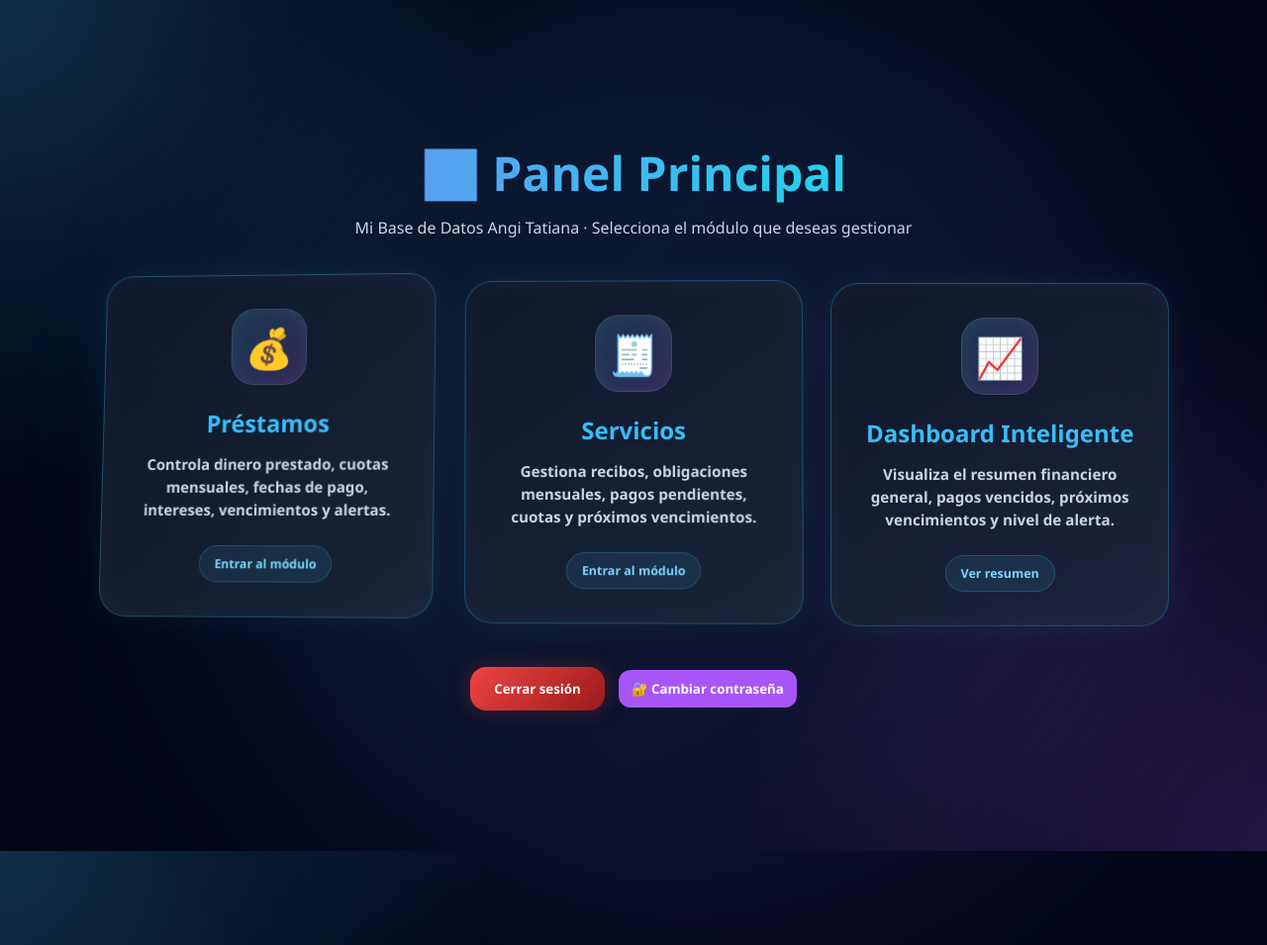
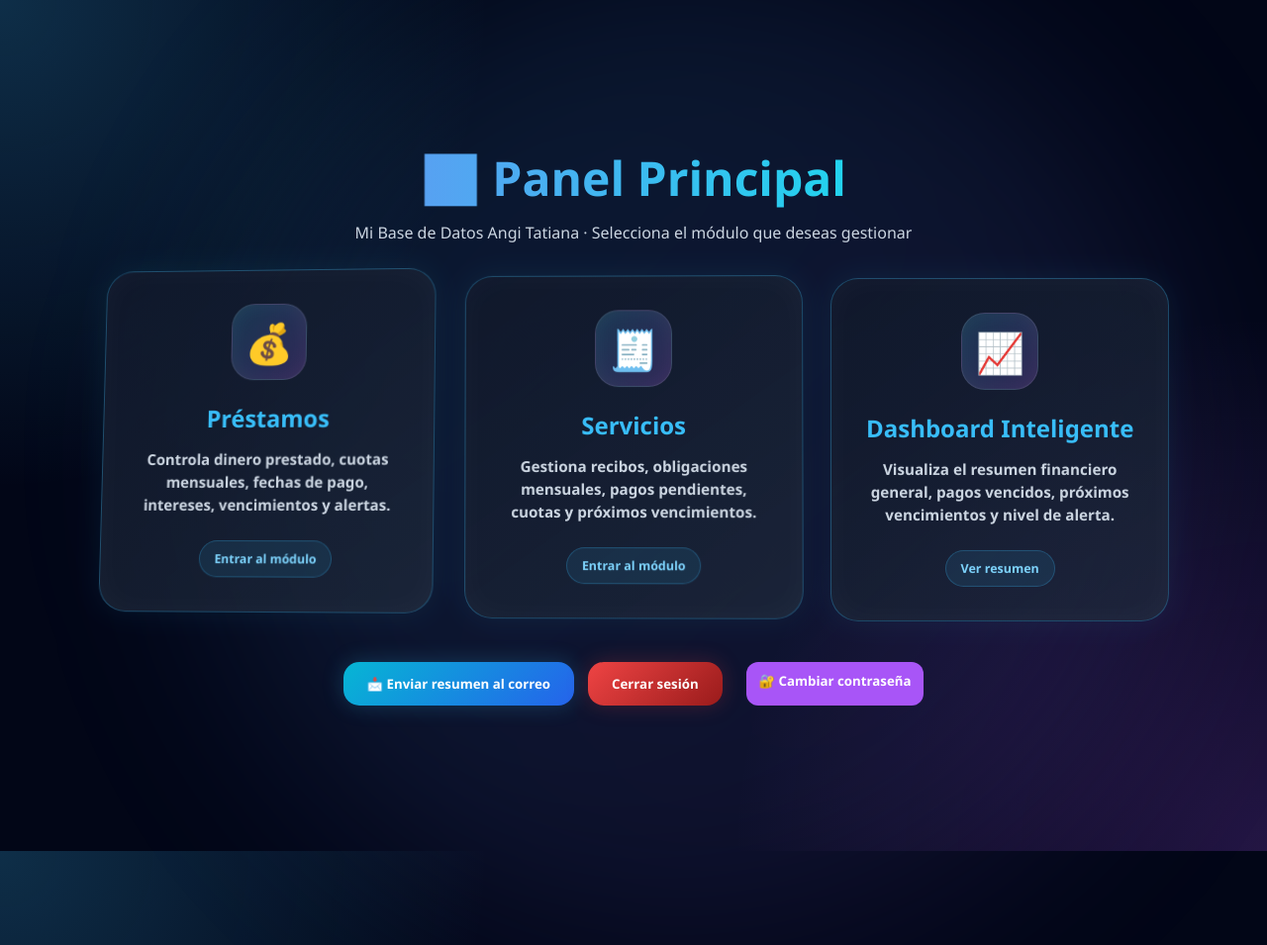
Before and after one commit to juliancho18/Proyecto-control-de-inventario-de-finanzas, a Flask app: template app/templates/menu.html in a window 1280 px wide. Shown: the whole page at 99% size. Run offline with Flask 3, Linux system fonts and the light colour scheme; the template is opened without the code that fills it, so the values that code supplies are empty.

Commit message:
Agrega control de pago mensual de servicios y envio de resumen

```diff
--- a/app.py
+++ b/app.py
@@ -82,6 +82,18 @@ def init_db():
         )
     """)
 
+    conn.execute("""
+        CREATE TABLE IF NOT EXISTS pagos_servicios_mensuales (
+            id INTEGER PRIMARY KEY AUTOINCREMENT,
+            servicio_id INTEGER NOT NULL,
+            mes_pago TEXT NOT NULL,
+            estado TEXT DEFAULT 'pagado',
+            fecha_marcado TEXT NOT NULL,
+            UNIQUE(servicio_id, mes_pago),
+            FOREIGN KEY(servicio_id) REFERENCES servicios(id)
+        )
+    """)
+
     conn.commit()
     conn.close()
 
@@ -103,6 +115,10 @@ def fecha(fecha_str):
     return datetime.strptime(fecha_str, "%Y-%m-%d").date()
 
 
+def mes_actual_clave():
+    return date.today().strftime("%Y-%m")
+
+
 def estado_item(item):
     hoy = date.today()
     fecha_pago = fecha(item["fecha_pago"])
@@ -121,12 +137,15 @@ def estado_item(item):
     return "Pendiente", "blue", 0
 
 
-def estado_servicio_mensual(dia_pago):
+def estado_servicio_mensual(dia_pago, pagado_mes=False):
     hoy = date.today()
     dia_actual = hoy.day
     dia_pago = int(dia_pago)
 
     dias_restantes = dia_pago - dia_actual
+
+    if pagado_mes:
+        return "Pagado este mes", "green", dias_restantes
 
     if dias_restantes > 2:
         return "Al día", "green", dias_restantes
@@ -223,9 +242,23 @@ def enviar_correo(asunto, mensaje_html, mensaje_texto=None):
         raise
 
 
+def obtener_ids_servicios_pagados_mes(conn, mes_pago=None):
+    if not mes_pago:
+        mes_pago = mes_actual_clave()
+
+    pagos = conn.execute("""
+        SELECT servicio_id
+        FROM pagos_servicios_mensuales
+        WHERE mes_pago = ? AND estado = 'pagado'
+    """, (mes_pago,)).fetchall()
+
+    return {p["servicio_id"] for p in pagos}
+
+
 def obtener_alertas_vencimientos():
     hoy = date.today()
     dias_alerta = int(os.getenv("NOTIFICAR_DIAS", "3"))
+    mes_pago = mes_actual_clave()
 
     alertas_prestamos = []
     alertas_servicios = []
@@ -252,6 +285,8 @@ def obtener_alertas_vencimientos():
         ORDER BY dia_pago ASC
     """).fetchall()
 
+    servicios_pagados_mes = obtener_ids_servicios_pagados_mes(conn, mes_pago)
+
     conn.close()
 
     for c in cuotas:
@@ -275,7 +310,10 @@ def obtener_alertas_vencimientos():
             })
 
     for s in servicios:
-        semaforo, color, dias = estado_servicio_mensual(s["dia_pago"])
+        if s["id"] in servicios_pagados_mes:
+            continue
+
+        semaforo, color, dias = estado_servicio_mensual(s["dia_pago"], pagado_mes=False)
 
         if dias <= dias_alerta:
             if dias > 0:
@@ -370,6 +408,109 @@ def construir_correo_alertas(alertas_prestamos, alertas_servicios):
     """
 
     texto = "Alertas Control Angi Tatiana. Revisa préstamos y servicios próximos a vencer."
+
+    return html, texto
+
+
+def construir_correo_resumen_actualizado():
+    conn = get_connection()
+
+    prestamos_db = conn.execute("SELECT * FROM prestamos ORDER BY id DESC").fetchall()
+    servicios_db = conn.execute("SELECT * FROM servicios ORDER BY dia_pago ASC").fetchall()
+    cuotas_db = conn.execute("SELECT * FROM cuotas").fetchall()
+    servicios_pagados_mes = obtener_ids_servicios_pagados_mes(conn)
+
+    conn.close()
+
+    total_prestamos = sum(p["valor_prestado"] for p in prestamos_db)
+    total_servicios = sum(s["valor_mensual"] for s in servicios_db)
+    deuda_pendiente = sum(c["valor_total"] for c in cuotas_db if c["estado"] != "pagado")
+
+    cuotas_pagadas = sum(1 for c in cuotas_db if c["estado"] == "pagado")
+    cuotas_pendientes = sum(1 for c in cuotas_db if c["estado"] != "pagado")
+
+    servicios_pagados = 0
+    servicios_pendientes = 0
+    filas_servicios = ""
+
+    for s in servicios_db:
+        pagado_mes = s["id"] in servicios_pagados_mes
+        semaforo, color, dias = estado_servicio_mensual(s["dia_pago"], pagado_mes)
+
+        if pagado_mes:
+            servicios_pagados += 1
+            estado_pago = "Pagado este mes"
+        else:
+            servicios_pendientes += 1
+            if dias > 0:
+                estado_pago = f"Pendiente - vence en {dias} día(s)"
+            elif dias == 0:
+                estado_pago = "Pendiente - vence hoy"
+            else:
+                estado_pago = f"Pendiente - vencido hace {abs(dias)} día(s)"
+
+        filas_servicios += f"""
+        <tr>
+            <td>{s['nombre_servicio']}</td>
+            <td>{s['proveedor']}</td>
+            <td>Día {s['dia_pago']}</td>
+            <td>${s['valor_mensual']:,.0f}</td>
+            <td><strong>{estado_pago}</strong></td>
+        </tr>
+        """
+
+    alertas_prestamos, alertas_servicios = obtener_alertas_vencimientos()
+    total_alertas = len(alertas_prestamos) + len(alertas_servicios)
+
+    html = f"""
+    <html>
+    <body style="font-family: Arial, sans-serif; background:#020617; color:#e5e7eb; padding:24px;">
+        <div style="max-width:900px; margin:auto; background:#0f172a; padding:24px; border-radius:18px; border:1px solid #38bdf8;">
+            <h1 style="color:#38bdf8;">📊 Resumen actualizado - Control Angi Tatiana</h1>
+            <p>Este es el estado actualizado del sistema financiero.</p>
+
+            <h2 style="color:#facc15;">Indicadores generales</h2>
+            <ul>
+                <li><strong>Total prestado registrado:</strong> ${total_prestamos:,.0f}</li>
+                <li><strong>Deuda pendiente en cuotas:</strong> ${deuda_pendiente:,.0f}</li>
+                <li><strong>Total mensual de servicios:</strong> ${total_servicios:,.0f}</li>
+                <li><strong>Cuotas pagadas:</strong> {cuotas_pagadas}</li>
+                <li><strong>Cuotas pendientes:</strong> {cuotas_pendientes}</li>
+                <li><strong>Servicios pagados este mes:</strong> {servicios_pagados}</li>
+                <li><strong>Servicios pendientes este mes:</strong> {servicios_pendientes}</li>
+                <li><strong>Alertas activas:</strong> {total_alertas}</li>
+            </ul>
+
+            <h2 style="color:#38bdf8; margin-top:28px;">🧾 Servicios registrados</h2>
+            <table width="100%" cellpadding="10" cellspacing="0" style="border-collapse:collapse;">
+                <thead>
+                    <tr style="background:#1e293b;">
+                        <th>Servicio</th>
+                        <th>Proveedor</th>
+                        <th>Día pago</th>
+                        <th>Valor</th>
+                        <th>Estado mensual</th>
+                    </tr>
+                </thead>
+                <tbody>
+                    {filas_servicios if filas_servicios else '<tr><td colspan="5">Sin servicios registrados.</td></tr>'}
+                </tbody>
+            </table>
+
+            <p style="margin-top:28px; color:#94a3b8;">
+                Correo generado manualmente desde el Panel Principal.
+            </p>
+        </div>
+    </body>
+    </html>
+    """
+
+    texto = (
+        "Resumen actualizado Control Angi Tatiana. "
+        f"Total servicios mensual: {total_servicios:,.0f}. "
+        f"Deuda pendiente en cuotas: {deuda_pendiente:,.0f}. "
+        f"Alertas activas: {total_alertas}."
+    )
 
     return html, texto
 
@@ -471,6 +612,25 @@ def menu():
         return redirect(url_for("login"))
 
     return render_template("menu.html")
+
+
+@app.route("/enviar_resumen_correo", methods=["POST"])
+def enviar_resumen_correo():
+    if not login_required():
+        return redirect(url_for("login"))
+
+    try:
+        html, texto = construir_correo_resumen_actualizado()
+        enviar_correo(
+            "Resumen actualizado - Control Angi Tatiana",
+            html,
+            texto
+        )
+        flash("Resumen actualizado enviado correctamente al correo.")
+    except Exception as e:
+        flash(f"No se pudo enviar el resumen por correo: {e}")
+
+    return redirect(url_for("menu"))
 
 
 @app.route("/prestamos")
@@ -619,27 +779,34 @@ def servicios():
     servicios_raw = conn.execute(
         "SELECT * FROM servicios ORDER BY dia_pago ASC"
     ).fetchall()
+
+    servicios_pagados_mes = obtener_ids_servicios_pagados_mes(conn)
     conn.close()
 
     lista = []
     servicios_vencidos = 0
     servicios_por_vencer = 0
+    servicios_pagados = 0
 
     for s in servicios_raw:
         item = dict(s)
+        pagado_mes = item["id"] in servicios_pagados_mes
 
-        semaforo, color, dias_restantes = estado_servicio_mensual(item["dia_pago"])
+        semaforo, color, dias_restantes = estado_servicio_mensual(item["dia_pago"], pagado_mes)
         proxima_fecha = proxima_fecha_servicio(item["dia_pago"])
 
         item["semaforo"] = semaforo
         item["color"] = color
         item["dias_restantes"] = dias_restantes
         item["proxima_fecha"] = proxima_fecha.strftime("%Y-%m-%d")
+        item["pagado_mes_actual"] = pagado_mes
+        item["estado_pago_mes"] = "pagado" if pagado_mes else "pendiente"
 
-        if color == "red":
+        if pagado_mes:
+            servicios_pagados += 1
+        elif color == "red":
             servicios_vencidos += 1
-
-        if color == "yellow":
+        elif color == "yellow":
             servicios_por_vencer += 1
 
         lista.append(item)
@@ -650,7 +817,8 @@ def servicios():
         cantidad_servicios=len(lista),
         total_mensual=sum(s["valor_mensual"] for s in lista),
         servicios_vencidos=servicios_vencidos,
-        servicios_por_vencer=servicios_por_vencer
+        servicios_por_vencer=servicios_por_vencer,
+        servicios_pagados=servicios_pagados
     )
 
 
@@ -688,6 +856,47 @@ def crear_servicio():
     return redirect(url_for("servicios"))
 
 
+@app.route("/actualizar_pago_servicio/<int:id>", methods=["POST"])
+def actualizar_pago_servicio(id):
+    if not login_required():
+        return redirect(url_for("login"))
+
+    estado_pago = request.form.get("estado_pago", "pendiente")
+    mes_pago = mes_actual_clave()
+    hoy = date.today().strftime("%Y-%m-%d")
+
+    conn = get_connection()
+
+    servicio = conn.execute(
+        "SELECT * FROM servicios WHERE id = ?",
+        (id,)
+    ).fetchone()
+
+    if not servicio:
+        conn.close()
+        flash("Servicio no encontrado.")
+        return redirect(url_for("servicios"))
+
+    if estado_pago == "pagado":
+        conn.execute("""
+            INSERT OR REPLACE INTO pagos_servicios_mensuales
+            (servicio_id, mes_pago, estado, fecha_marcado)
+            VALUES (?, ?, ?, ?)
+        """, (id, mes_pago, "pagado", hoy))
+        flash("Servicio marcado como pagado para el mes actual.")
+    else:
+        conn.execute("""
+            DELETE FROM pagos_servicios_mensuales
+            WHERE servicio_id = ? AND mes_pago = ?
+        """, (id, mes_pago))
+        flash("Servicio devuelto a pendiente para el mes actual.")
+
+    conn.commit()
+    conn.close()
+
+    return redirect(url_for("servicios"))
+
+
 @app.route("/detalle_servicio/<int:id>")
 def detalle_servicio(id):
     if not login_required():
@@ -700,6 +909,7 @@ def detalle_servicio(id):
         (id,)
     ).fetchone()
 
+    servicios_pagados_mes = obtener_ids_servicios_pagados_mes(conn)
     conn.close()
 
     if not servicio_raw:
@@ -707,14 +917,17 @@ def detalle_servicio(id):
         return redirect(url_for("servicios"))
 
     servicio = dict(servicio_raw)
+    pagado_mes = servicio["id"] in servicios_pagados_mes
 
-    semaforo, color, dias_restantes = estado_servicio_mensual(servicio["dia_pago"])
+    semaforo, color, dias_restantes = estado_servicio_mensual(servicio["dia_pago"], pagado_mes)
     proxima_fecha = proxima_fecha_servicio(servicio["dia_pago"])
 
     servicio["semaforo"] = semaforo
     servicio["color"] = color
     servicio["dias_restantes"] = dias_restantes
     servicio["proxima_fecha"] = proxima_fecha.strftime("%Y-%m-%d")
+    servicio["pagado_mes_actual"] = pagado_mes
+    servicio["estado_pago_mes"] = "pagado" if pagado_mes else "pendiente"
 
     return render_template(
         "detalle_servicio.html",
@@ -728,7 +941,7 @@ def pagar(tipo, id):
         return redirect(url_for("login"))
 
     if tipo != "prestamo":
-        flash("Los servicios mensuales no manejan cuotas individuales.")
+        flash("Los servicios mensuales se pagan desde el selector del módulo Servicios.")
         return redirect(url_for("servicios"))
 
     conn = get_connection()
@@ -754,7 +967,7 @@ def editar_cuota(tipo, id):
         return redirect(url_for("login"))
 
     if tipo != "prestamo":
-        flash("Los servicios mensuales no manejan cuotas individuales.")
+        flash("Los servicios mensuales se gestionan desde el selector del módulo Servicios.")
         return redirect(url_for("servicios"))
 
     fecha_pago = request.form["fecha_pago"]
@@ -807,6 +1020,7 @@ def borrar(tipo, id):
         destino = "prestamos"
 
     elif tipo == "servicio":
+        conn.execute("DELETE FROM pagos_servicios_mensuales WHERE servicio_id = ?", (id,))
         conn.execute("DELETE FROM cuotas_servicios WHERE servicio_id = ?", (id,))
         conn.execute("DELETE FROM servicios WHERE id = ?", (id,))
         destino = "servicios"
@@ -833,6 +1047,7 @@ def dashboard():
     prestamos_db = conn.execute("SELECT * FROM prestamos").fetchall()
     servicios_db = conn.execute("SELECT * FROM servicios ORDER BY dia_pago ASC").fetchall()
     cuotas_db = conn.execute("SELECT * FROM cuotas").fetchall()
+    servicios_pagados_mes = obtener_ids_servicios_pagados_mes(conn)
 
     conn.close()
 
@@ -858,15 +1073,18 @@ def dashboard():
 
     servicios_vencidos = 0
     servicios_por_vencer = 0
+    servicios_pagados = 0
     servicios_lista = []
 
     for s in servicios_db:
-        semaforo, color, dias_restantes = estado_servicio_mensual(s["dia_pago"])
+        pagado_mes = s["id"] in servicios_pagados_mes
+        semaforo, color, dias_restantes = estado_servicio_mensual(s["dia_pago"], pagado_mes)
 
-        if color == "red":
+        if pagado_mes:
+            servicios_pagados += 1
+        elif color == "red":
             servicios_vencidos += 1
-
-        if color == "yellow":
+        elif color == "yellow":
             servicios_por_vencer += 1
 
         servicios_lista.append({
@@ -876,7 +1094,8 @@ def dashboard():
             "valor_mensual": s["valor_mensual"],
             "semaforo": semaforo,
             "color": color,
-            "dias_restantes": dias_restantes
+            "dias_restantes": dias_restantes,
+            "pagado_mes_actual": pagado_mes
         })
 
     return render_template(
@@ -890,6 +1109,7 @@ def dashboard():
         total_general=total_prestamos + total_servicios,
         servicios_vencidos=servicios_vencidos,
         servicios_por_vencer=servicios_por_vencer,
+        servicios_pagados=servicios_pagados,
         cantidad_servicios=len(servicios_db),
         servicios_lista=servicios_lista
     )
--- a/app/static/css/styles.css
+++ b/app/static/css/styles.css
@@ -70,6 +70,8 @@ header p {
   margin-bottom: 25px;
   display: flex;
   justify-content: flex-end;
+  gap: 10px;
+  flex-wrap: wrap;
 }
 
 .section-title {
@@ -169,6 +171,12 @@ td {
   border: 1px solid #facc15;
 }
 
+.blue {
+  background: rgba(56, 189, 248, 0.2);
+  color: #38bdf8;
+  border: 1px solid #38bdf8;
+}
+
 .empty {
   text-align: center;
   color: #94a3b8;
@@ -239,20 +247,6 @@ form .btn-primary {
   margin-top: 22px;
 }
 
-@media (max-width: 950px) {
-  .dashboard {
-    grid-template-columns: 1fr;
-  }
-
-  .main-actions {
-    justify-content: center;
-  }
-
-  table {
-    display: block;
-    overflow-x: auto;
-  }
-}
 .resultado-calculo {
   margin-top: 18px;
   padding: 16px;
@@ -273,14 +267,60 @@ form .btn-primary {
   font-size: 1.2rem;
   margin-top: 4px;
 }
+
 .btn-admin {
   background: #a855f7;
   color: white;
   margin-left: 10px;
 }
 
-.blue {
-  background: rgba(56, 189, 248, 0.2);
-  color: #38bdf8;
-  border: 1px solid #38bdf8;
+.payment-form {
+  display: flex;
+  align-items: center;
+  gap: 8px;
+  min-width: 220px;
 }
+
+.payment-form .payment-select {
+  min-width: 125px;
+  margin-top: 0;
+  padding: 9px;
+}
+
+.payment-form .btn-paid {
+  padding: 9px 12px;
+  white-space: nowrap;
+}
+
+.btn-email-future {
+  background: linear-gradient(135deg, #06b6d4, #2563eb);
+  color: white;
+  padding: 13px 24px;
+  border-radius: 16px;
+  font-weight: 800;
+  text-decoration: none;
+  box-shadow: 0 0 22px rgba(56,189,248,0.22);
+}
+
+.btn-email-form {
+  display: inline-block;
+}
+
+@media (max-width: 950px) {
+  .dashboard {
+    grid-template-columns: 1fr;
+  }
+
+  .main-actions {
+    justify-content: center;
+  }
+
+  table {
+    display: block;
+    overflow-x: auto;
+  }
+
+  .payment-form {
+    min-width: 180px;
+  }
+}
--- a/app/templates/menu.html
+++ b/app/templates/menu.html
@@ -48,7 +48,7 @@
     }
 
     .panel-header {
-      margin-bottom: 45px;
+      margin-bottom: 35px;
     }
 
     .panel-header h1 {
@@ -70,6 +70,17 @@
       color: #cbd5e1;
       margin-top: 12px;
       font-size: 1rem;
+    }
+
+    .menu-alert {
+      width: min(760px, 95%);
+      margin: 0 auto 24px;
+      background: rgba(34, 197, 94, 0.15);
+      color: #4ade80;
+      border: 1px solid #22c55e;
+      padding: 14px;
+      border-radius: 14px;
+      font-weight: 700;
     }
 
     .menu-grid-future {
@@ -169,6 +180,10 @@
 
     .logout-area {
       margin-top: 40px;
+      display: flex;
+      justify-content: center;
+      gap: 14px;
+      flex-wrap: wrap;
     }
 
     .btn-logout-future {
@@ -179,6 +194,20 @@
       font-weight: 800;
       text-decoration: none;
       box-shadow: 0 0 22px rgba(239,68,68,0.22);
+    }
+
+    .btn-email-future {
+      background: linear-gradient(135deg, #06b6d4, #2563eb);
+      color: white;
+      padding: 13px 24px;
+      border-radius: 16px;
+      font-weight: 800;
+      text-decoration: none;
+      box-shadow: 0 0 22px rgba(56,189,248,0.22);
+    }
+
+    .btn-email-form {
+      display: inline-block;
     }
 
     @media (max-width: 950px) {
@@ -207,6 +236,12 @@
       <h1>📊 Panel Principal</h1>
       <p>Mi Base de Datos Angi Tatiana · Selecciona el módulo que deseas gestionar</p>
     </div>
+
+    {% with messages = get_flashed_messages() %}
+      {% if messages %}
+        <div class="menu-alert">{{ messages[0] }}</div>
+      {% endif %}
+    {% endwith %}
 
     <div class="menu-grid-future">
 
@@ -243,6 +278,9 @@
     </div>
 
     <div class="logout-area">
+      <form action="{{ url_for('enviar_resumen_correo') }}" method="POST" class="btn-email-form">
+        <button type="submit" class="btn-email-future">📩 Enviar resumen al correo</button>
+      </form>
       <a href="{{ url_for('logout') }}" class="btn-logout-future">Cerrar sesión</a>
       <a href="{{ url_for('cambiar_password') }}" class="btn-admin">🔐 Cambiar contraseña</a>
     </div>
```
Also changed, not shown: app/templates/servicios.html (+15 -2 lines).
